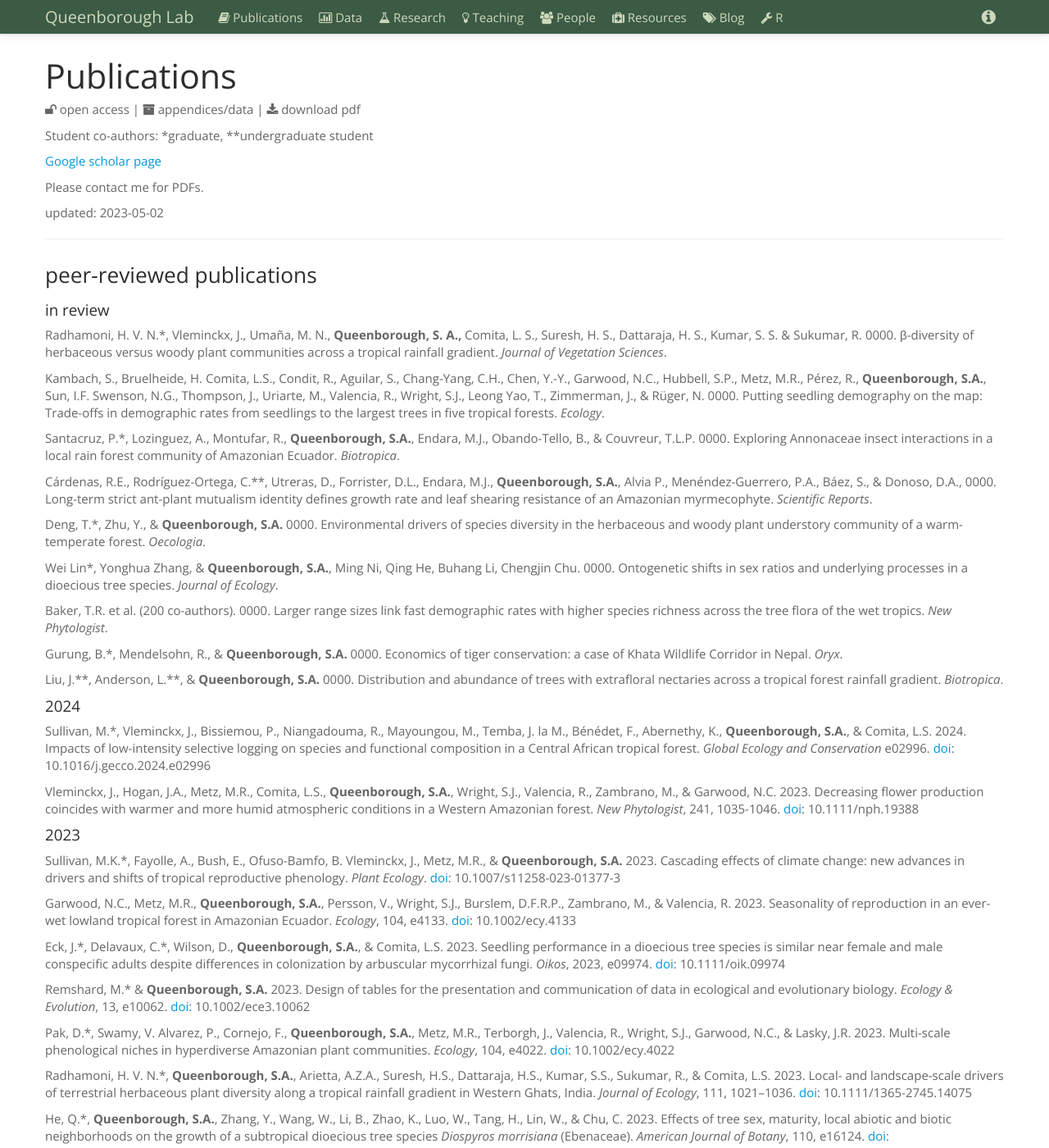
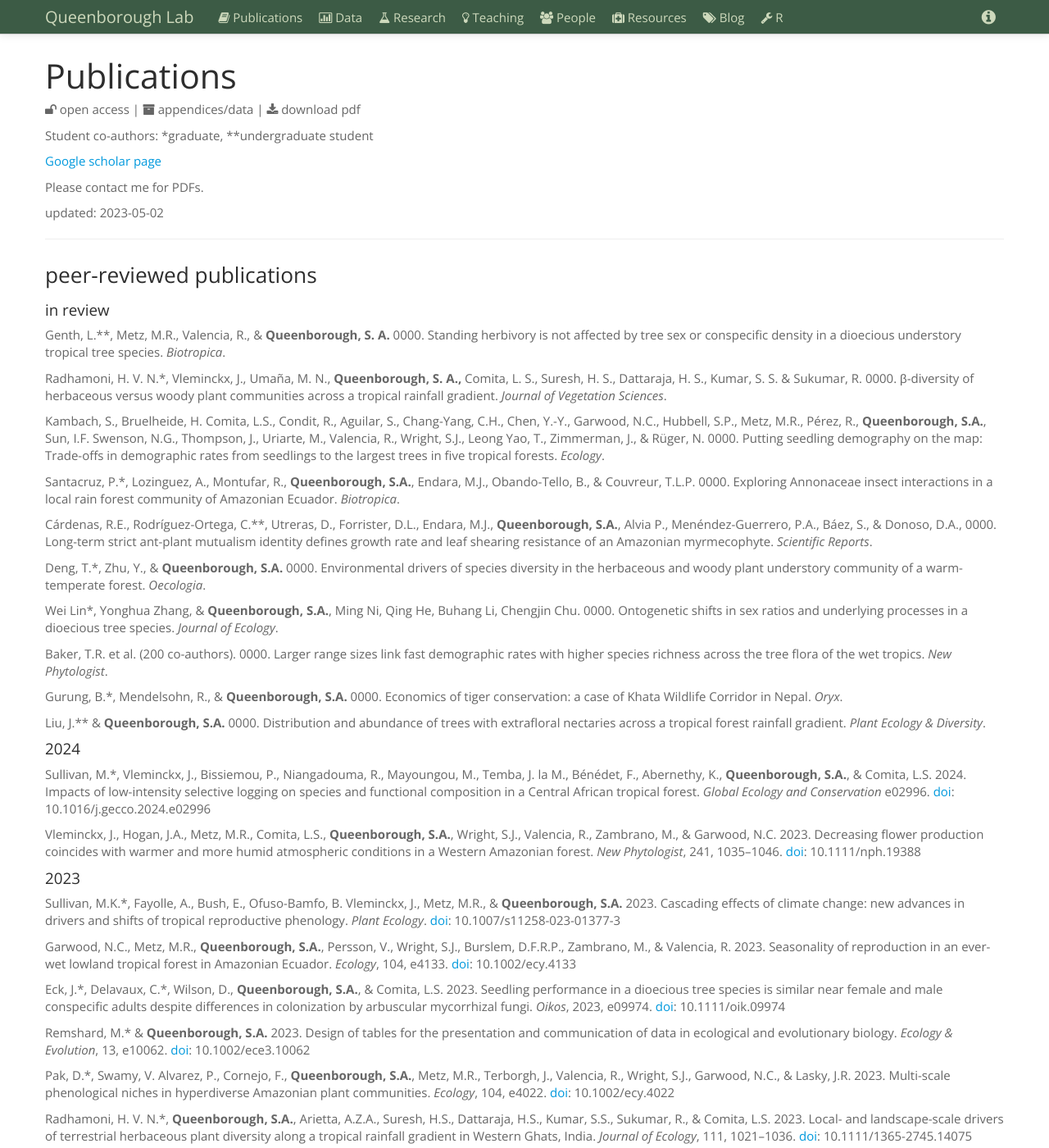
Before and after one commit to saq/saq.github.io, a Jekyll site: the page built from publications.md, in a window 1280 px wide and 1400 px high. Shown: the whole window at 82% size. Built offline with Jekyll 4.4.1, drawn with Linux system fonts in a browser that asks for light colours.

Commit message:
Update publications.md

```diff
--- a/publications.md
+++ b/publications.md
@@ -43,6 +43,8 @@ Young, K.J.\*, Piotto, D., **Queenborough, S.A.**, & Ashton, M.S. 0000. Cacao ag
 
 #### in review
 
+Genth, L.\*\*, Metz, M.R., Valencia, R., & **Queenborough, S. A.** 0000. Standing herbivory is not affected by tree sex or conspecific density in a dioecious understory tropical tree species. *Biotropica*.
+
 Radhamoni, H. V. N.\*, Vleminckx, J., Umaña, M. N., **Queenborough, S. A.,** Comita, L. S., Suresh, H. S., Dattaraja, H. S., Kumar, S. S. & Sukumar, R. 0000. β-diversity of herbaceous versus woody plant communities across a tropical rainfall gradient. *Journal of Vegetation Sciences*.
 
 Kambach, S., Bruelheide, H. Comita, L.S., Condit, R., Aguilar, S., Chang-Yang, C.H., Chen, Y.-Y., Garwood, N.C., Hubbell, S.P., Metz, M.R., Pérez, R., **Queenborough, S.A.**, Sun, I.F. Swenson, N.G., Thompson, J., Uriarte, M., Valencia, R., Wright, S.J., Leong Yao, T., Zimmerman, J., & Rüger, N. 0000. Putting seedling demography on the map: Trade-offs in demographic rates from seedlings to the largest trees in five tropical forests. *Ecology*.
@@ -59,7 +61,7 @@ Baker, T.R. et al. (200 co-authors). 0000. Larger range sizes link fast demograp
 
 Gurung, B.\*, Mendelsohn, R., & **Queenborough, S.A.** 0000. Economics of tiger conservation: a case of Khata Wildlife Corridor in Nepal. *Oryx*.
 
-Liu, J.\*\*, Anderson, L.\*\*, & **Queenborough, S.A.** 0000. Distribution and abundance of trees with extrafloral nectaries across a tropical forest rainfall gradient. *Biotropica*.
+Liu, J.\*\* & **Queenborough, S.A.** 0000. Distribution and abundance of trees with extrafloral nectaries across a tropical forest rainfall gradient. *Plant Ecology & Diversity*.
 
 
 <!-- #### Accepted -->
@@ -70,7 +72,7 @@ Liu, J.\*\*, Anderson, L.\*\*, & **Queenborough, S.A.** 0000. Distribution and a
 
 Sullivan, M.\*, Vleminckx, J., Bissiemou, P., Niangadouma, R., Mayoungou, M., Temba, J. la M., Bénédet, F., Abernethy, K., **Queenborough, S.A.**, & Comita, L.S. 2024. Impacts of low-intensity selective logging on species and functional composition in a Central African tropical forest. *Global Ecology and Conservation* e02996. [doi](https://doi.org/10.1016/j.gecco.2024.e02996): 10.1016/j.gecco.2024.e02996
 
-Vleminckx, J., Hogan, J.A., Metz, M.R., Comita, L.S., **Queenborough, S.A.**, Wright, S.J., Valencia, R., Zambrano, M., & Garwood, N.C. 2023. Decreasing flower production coincides with warmer and more humid atmospheric conditions in a Western Amazonian forest. *New Phytologist*, 241, 1035-1046. [doi](https://doi.org/10.1111/nph.19388): 10.1111/nph.19388
+Vleminckx, J., Hogan, J.A., Metz, M.R., Comita, L.S., **Queenborough, S.A.**, Wright, S.J., Valencia, R., Zambrano, M., & Garwood, N.C. 2023. Decreasing flower production coincides with warmer and more humid atmospheric conditions in a Western Amazonian forest. *New Phytologist*, 241, 1035--1046. [doi](https://doi.org/10.1111/nph.19388): 10.1111/nph.19388
 
 
 #### 2023
```
